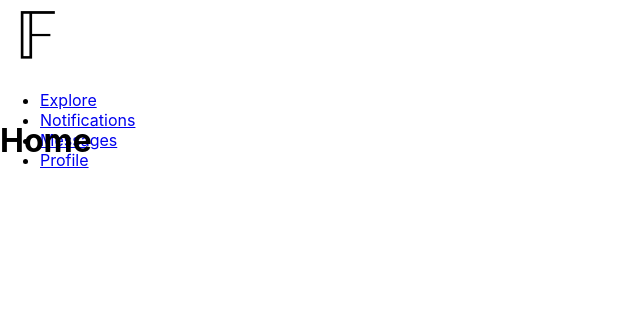
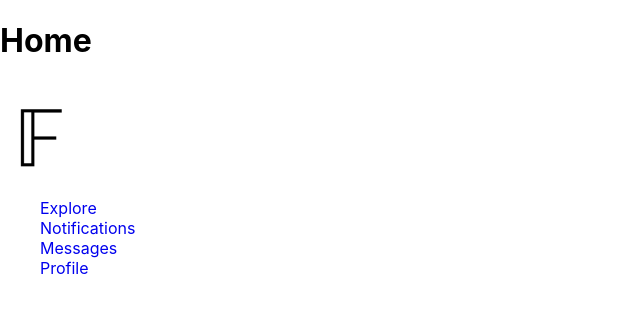
Before and after one commit to forrestmorrison/f, a React (Create React App) app in the folder client/: page / in a window 1280 px wide. Shown: the top 312 px of the page, without its empty margins (0-640 px from the left). Built offline with nearby package versions, Linux system fonts and the light colour scheme.

Commit message:
added Grid styling

```diff
--- a/client/src/index.css
+++ b/client/src/index.css
@@ -12,12 +12,28 @@ code {
     monospace;
 }
 
+.App {
+  display: grid;
+  grid-template-columns: 1fr 2fr 1fr;
+  grid-template-rows: 1fr 1fr 1fr;
+}
+
 .nav {
-  height: 100px;
+  grid-column: 0 / span 1;
+  grid-row: 2 / span 3;
 }
 
 .f-logo {
-  height: 50%;
+  max-height: 60px;
+  height: 100%;
   margin: 10px;
   margin-left: 20px;
 }
+
+ul {
+  list-style-type: none;
+}
+
+a {
+  text-decoration: none;
+}
```
